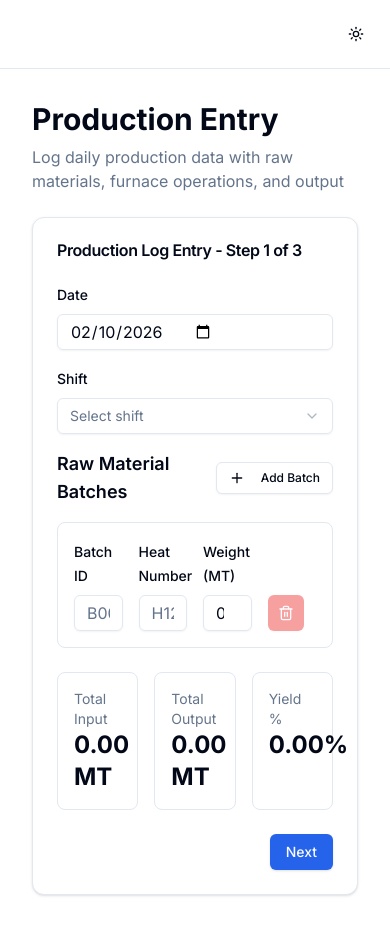
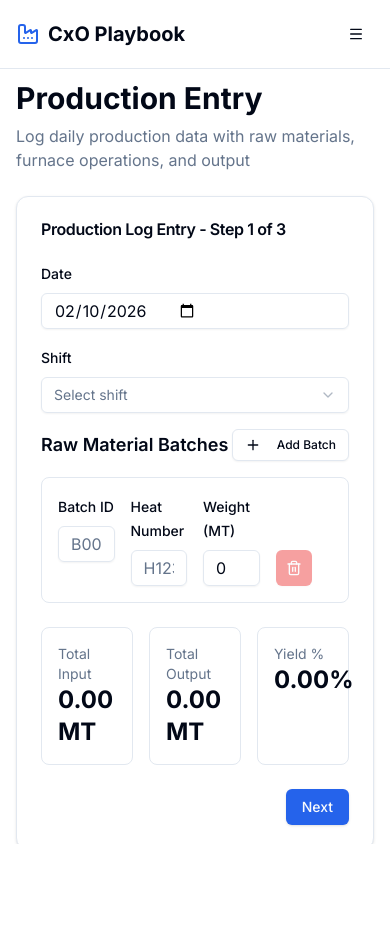
Before and after one commit to david-one8/cxo-playbook, a Next.js app: page /entry/production in a window 390 px wide. After the commit the page ends 844 px from the top, so only its background shows below. Built offline with nearby package versions, Linux system fonts and the light colour scheme.

Commit message:
fix: update layout component metadata and restructure layout for improved readability

```diff
--- a/app/layout.tsx
+++ b/app/layout.tsx
@@ -1,16 +1,16 @@
-import './globals.css';
 import type { Metadata } from 'next';
 import { Inter } from 'next/font/google';
-import { ThemeProvider } from '@/components/layout/theme-provider';
+import './globals.css';
 import { Sidebar } from '@/components/layout/sidebar';
 import { Navbar } from '@/components/layout/navbar';
+import { ThemeProvider } from '@/components/layout/theme-provider';
 import { Toaster } from '@/components/ui/toaster';
 
 const inter = Inter({ subsets: ['latin'] });
 
 export const metadata: Metadata = {
-  title: 'CxO Playbook - Steel Plant Dashboard',
-  description: 'Production & Efficiency Module for Steel Plant Management',
+  title: 'CxO Playbook - Manufacturing Dashboard',
+  description: 'Production analytics and performance metrics',
 };
 
 export default function RootLayout({
@@ -22,13 +22,14 @@
     <html lang="en" suppressHydrationWarning>
       <body className={inter.className}>
         <ThemeProvider attribute="class" defaultTheme="system" enableSystem>
-          <div className="h-screen flex">
-            <div className="hidden md:flex h-full w-72 flex-col fixed inset-y-0">
-              <Sidebar />
-            </div>
-            <main className="md:pl-72 w-full">
-              <Navbar />
-              <div className="p-8">{children}</div>
+          <div className="h-screen flex flex-col md:flex-row">
+            <Sidebar />
+            <main className="flex-1 md:pl-72 w-full overflow-auto">
+              {/* Navbar only on desktop */}
+              <div className="hidden md:block">
+                <Navbar />
+              </div>
+              <div className="p-4 md:p-8">{children}</div>
             </main>
           </div>
           <Toaster />
```
